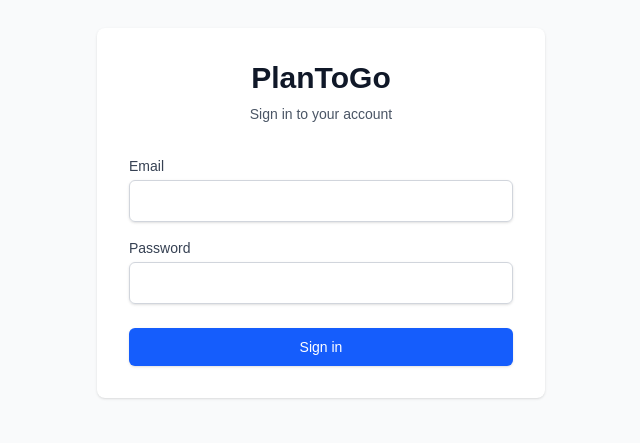
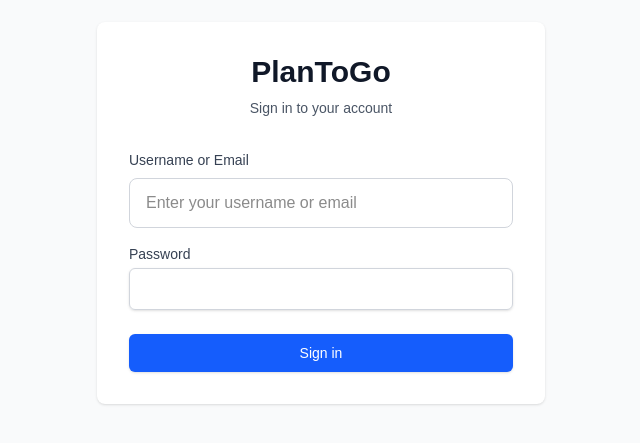
Before and after one commit to mihovilmarkovic513-star/plantogo, a Next.js app: page /login in a window 1280 px wide. Shown: the part 187-630 px from the top of the page, without its empty margins (319-959 px from the left). Built offline with nearby package versions, Linux system fonts and the light colour scheme; no server answers.

Commit message:
Implement secure username-based login for Super Admin markovicmihovil1437

```diff
--- a/app/(auth)/login/page.tsx
+++ b/app/(auth)/login/page.tsx
@@ -1,32 +1,86 @@
 'use client';
 
-import { useState, FormEvent } from 'react';
+import { useState } from 'react';
 import { useRouter } from 'next/navigation';
-import { useAuth } from '@/contexts/AuthContext';
+import { signInWithEmailAndPassword } from 'firebase/auth';
+import { doc, getDoc } from 'firebase/firestore';
+import { getFirebaseAuth, getFirebaseFirestore } from '@/lib/firebase/client';
 
 export default function LoginPage() {
-  const [email, setEmail] = useState('');
+  const router = useRouter();
+  const [identifier, setIdentifier] = useState(''); // Can be username or email
   const [password, setPassword] = useState('');
+  const [loading, setLoading] = useState(false);
   const [error, setError] = useState('');
-  const [loading, setLoading] = useState(false);
-  const { signIn } = useAuth();
-  const router = useRouter();
 
-  async function handleSubmit(e: FormEvent) {
+  const handleSubmit = async (e: React.FormEvent) => {
     e.preventDefault();
+    setLoading(true);
     setError('');
-    setLoading(true);
 
     try {
-      await signIn(email, password);
-      router.push('/dashboard');
-    } catch (err) {
-      setError('Invalid email or password');
+      const auth = getFirebaseAuth();
+      const db = getFirebaseFirestore();
+
+      let emailToUse = identifier;
+
+      // Check if identifier is a username (no @ symbol)
+      if (!identifier.includes('@')) {
+        // Look up username in usernames collection
+        const usernameDoc = await getDoc(doc(db, 'usernames', identifier));
+
+        if (!usernameDoc.exists()) {
+          setError('Invalid username or password');
+          setLoading(false);
+          return;
+        }
+
+        const userId = usernameDoc.data().userId;
+
+        // Get user document to find email
+        const userDoc = await getDoc(doc(db, 'users', userId));
+
+        if (!userDoc.exists()) {
+          setError('Invalid username or password');
+          setLoading(false);
+          return;
+        }
+
+        emailToUse = userDoc.data().email;
+
+        if (!emailToUse) {
+          setError('Invalid username or password');
+          setLoading(false);
+          return;
+        }
+      }
+
+      // Sign in with email and password
+      await signInWithEmailAndPassword(auth, emailToUse, password);
+
+      // Get user's custom claims to determine redirect
+      const user = auth.currentUser;
+      if (user) {
+        const idTokenResult = await user.getIdTokenResult();
+        const role = idTokenResult.claims.role;
+
+        // Redirect based on role
+        if (role === 'SUPER_ADMIN') {
+          router.push('/admin');
+        } else if (role === 'COMPANY_ADMIN') {
+          router.push('/company');
+        } else if (role === 'SUPERVISOR') {
+          router.push('/supervisor');
+        } else {
+          router.push('/dashboard');
+        }
+      }
+    } catch (err: any) {
       console.error('Login error:', err);
-    } finally {
+      setError('Invalid username or password');
       setLoading(false);
     }
-  }
+  };
 
   return (
     <div className="min-h-screen flex items-center justify-center bg-gray-50">
@@ -47,18 +101,18 @@ export default function LoginPage() {
           )}
           <div className="space-y-4">
             <div>
-              <label htmlFor="email" className="block text-sm font-medium text-gray-700">
-                Email
+              <label htmlFor="identifier" className="block text-sm font-medium text-gray-700 mb-2">
+                Username or Email
               </label>
               <input
-                id="email"
-                name="email"
-                type="email"
-                autoComplete="email"
+                type="text"
+                id="identifier"
+                value={identifier}
+                onChange={(e) => setIdentifier(e.target.value)}
                 required
-                value={email}
-                onChange={(e) => setEmail(e.target.value)}
-                className="mt-1 block w-full px-3 py-2 border border-gray-300 rounded-md shadow-sm focus:outline-none focus:ring-blue-500 focus:border-blue-500"
+                className="w-full px-4 py-3 border border-gray-300 rounded-lg focus:ring-2 focus:ring-blue-500 focus:border-transparent"
+                placeholder="Enter your username or email"
+                disabled={loading}
               />
             </div>
             <div>
```
